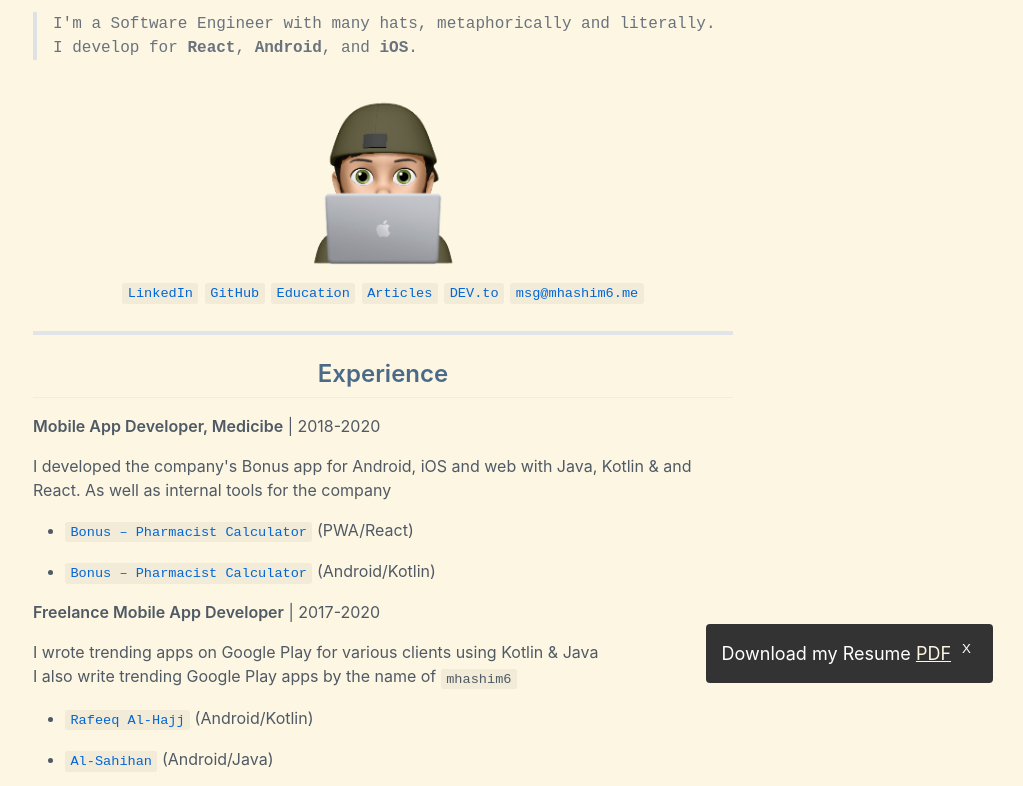
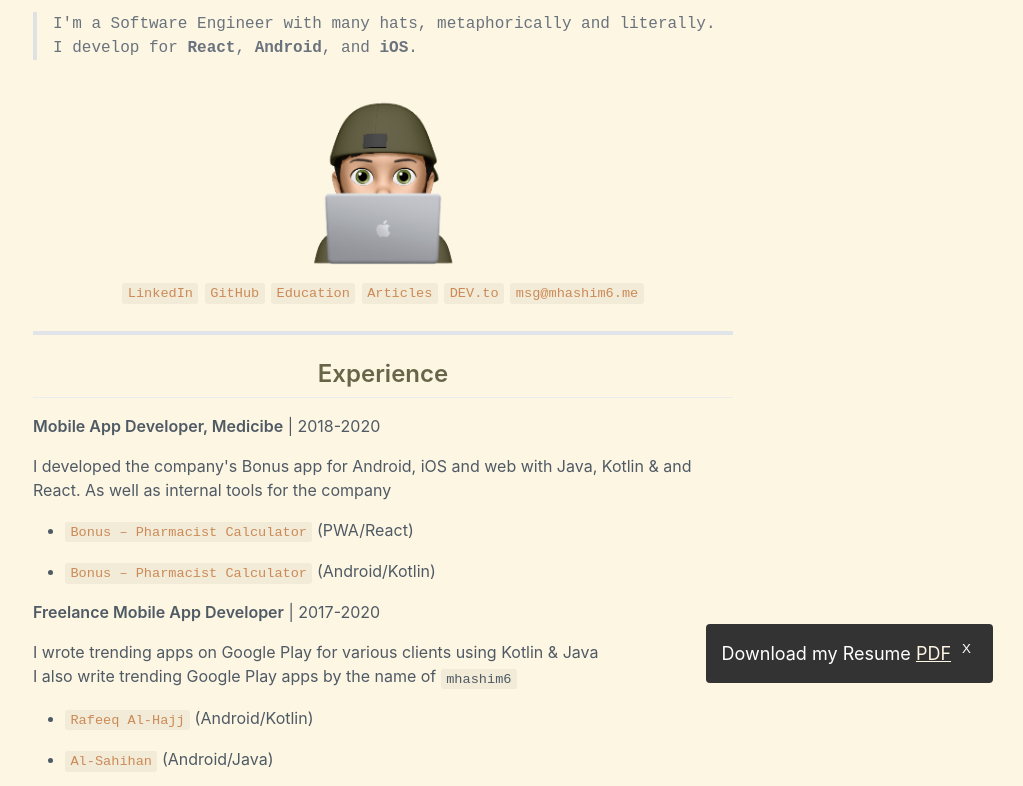
Before and after one commit to mhashim6/mhashim6.github.io, a plain HTML site: page index.html in a window 1280 px wide. Shown: the part 87-873 px from the top of the page, without its empty margins (257-1280 px from the left). Drawn offline with Linux system fonts and the light colour scheme; a web font is replaced by a local one.

Commit message:
updated colors

```diff
--- a/github_solarized_light.css
+++ b/github_solarized_light.css
@@ -77,7 +77,7 @@ body h4,
 body h5,
 body h6 {
   text-align: center;
-  color: #4b6a88;
+  color: #676548;
 }
 
 @media (max-width: 768px) {
@@ -197,7 +197,7 @@ body input {
 }
 
 body a {
-  color: #0366d6;
+  color: #cd8a56;
   text-decoration: none;
 }
 
```
